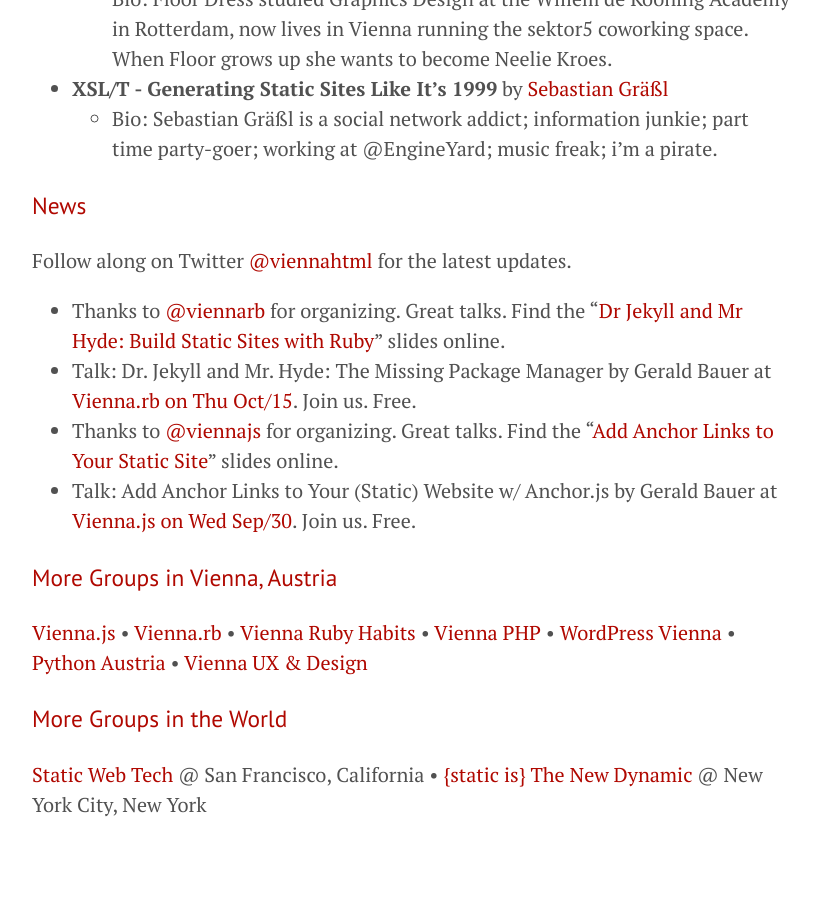
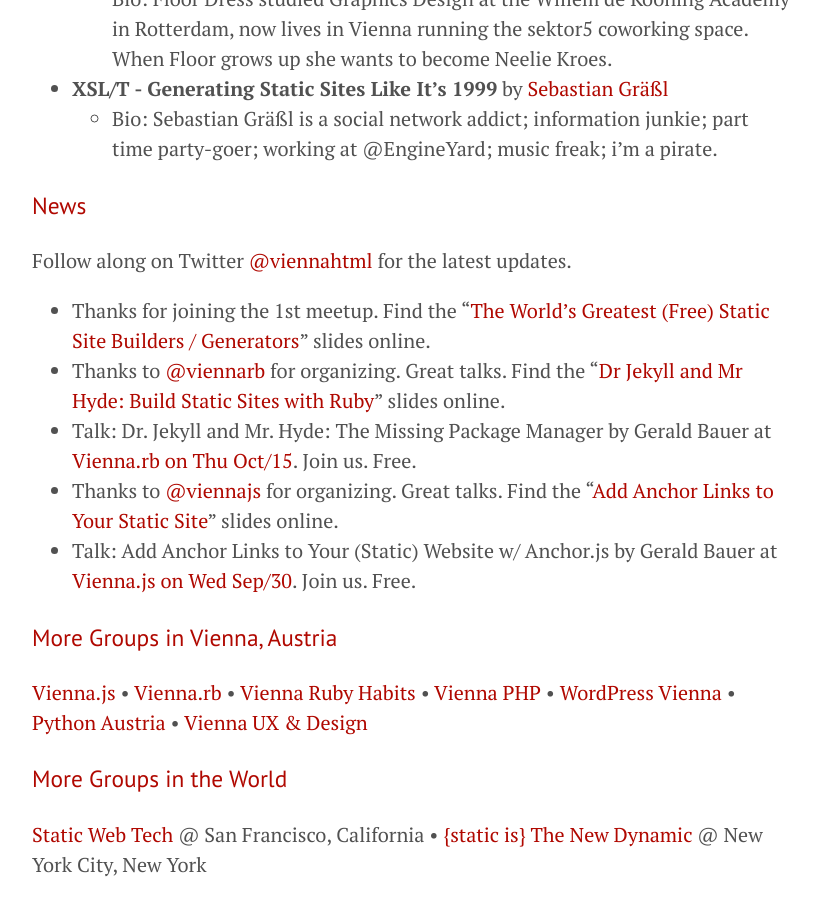
Before and after one commit to goodbyeaustria/archive, a Jekyll site: the page built from index.md, in a window 1280 px wide and 900 px high, scrolled down 1727 px. Shown: the whole window, without its empty margins (228-1047 px from the left). Built offline with Jekyll 4.4.1, drawn with Linux system fonts in a browser that asks for light colours; before the commit the page ends 2567 px from its top, so only the background shows below that; some of the changed lines change nothing that is shown.

Commit message:
Update index.md

```diff
--- a/index.md
+++ b/index.md
@@ -25,7 +25,7 @@
 
 **Talks, talks, talks - Bring your mini talk!**
 
-Let us know. [Post your talk on "our wall"](https://github.com/viennahtml/members/issues/6) or open a new ticket. New speakers welcome.
+Let us know. [Post your talk on "our wall"](https://github.com/viennahtml/members/issues/9) or open a new ticket. New speakers welcome.
 
 
 ### Join us
@@ -53,6 +53,7 @@
 
 Follow along on Twitter [@viennahtml](https://twitter.com/viennahtml) for the latest updates.
 
+- Thanks for joining the 1st meetup. Find the "[The World's Greatest (Free) Static Site Builders / Generators](http://slideshow-s9.github.io/demos/staticgen.html)" slides online.
 - Thanks to [@viennarb](https://twitter.com/viennarb) for organizing. Great talks. Find the "[Dr Jekyll and Mr Hyde: Build Static Sites with Ruby](http://slideshow-s9.github.io/demos/drjekyll.html)" slides online.
 - Talk: Dr. Jekyll and Mr. Hyde: The Missing Package Manager by Gerald Bauer at [Vienna.rb on Thu Oct/15](http://www.meetup.com/vienna-rb/events/225097350). Join us. Free.
 - Thanks to [@viennajs](https://twitter.com/viennajs) for organizing. Great talks. Find the "[Add Anchor Links to Your Static Site](http://slideshow-s9.github.io/demos/anchor.html)" slides online.
```
